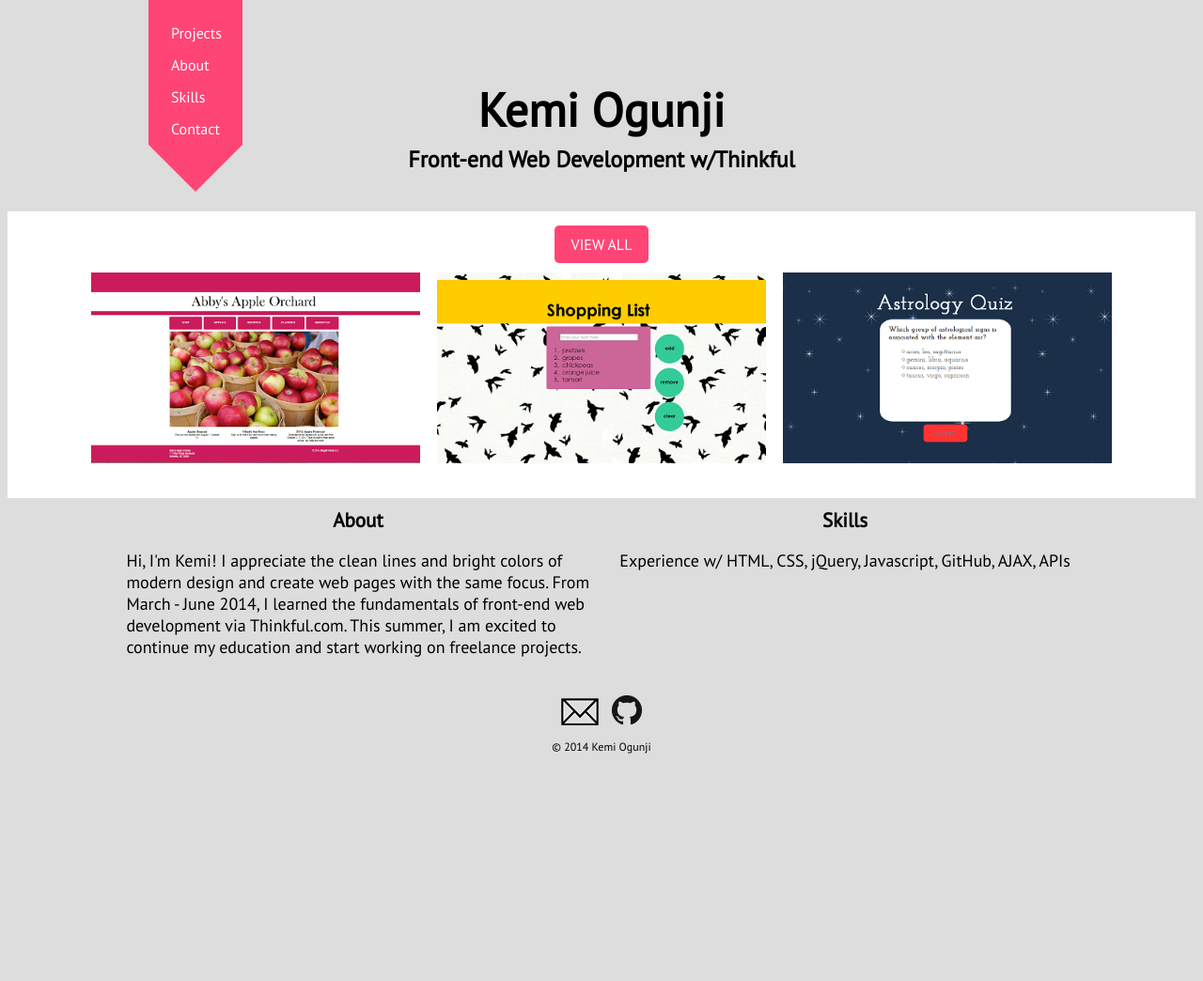
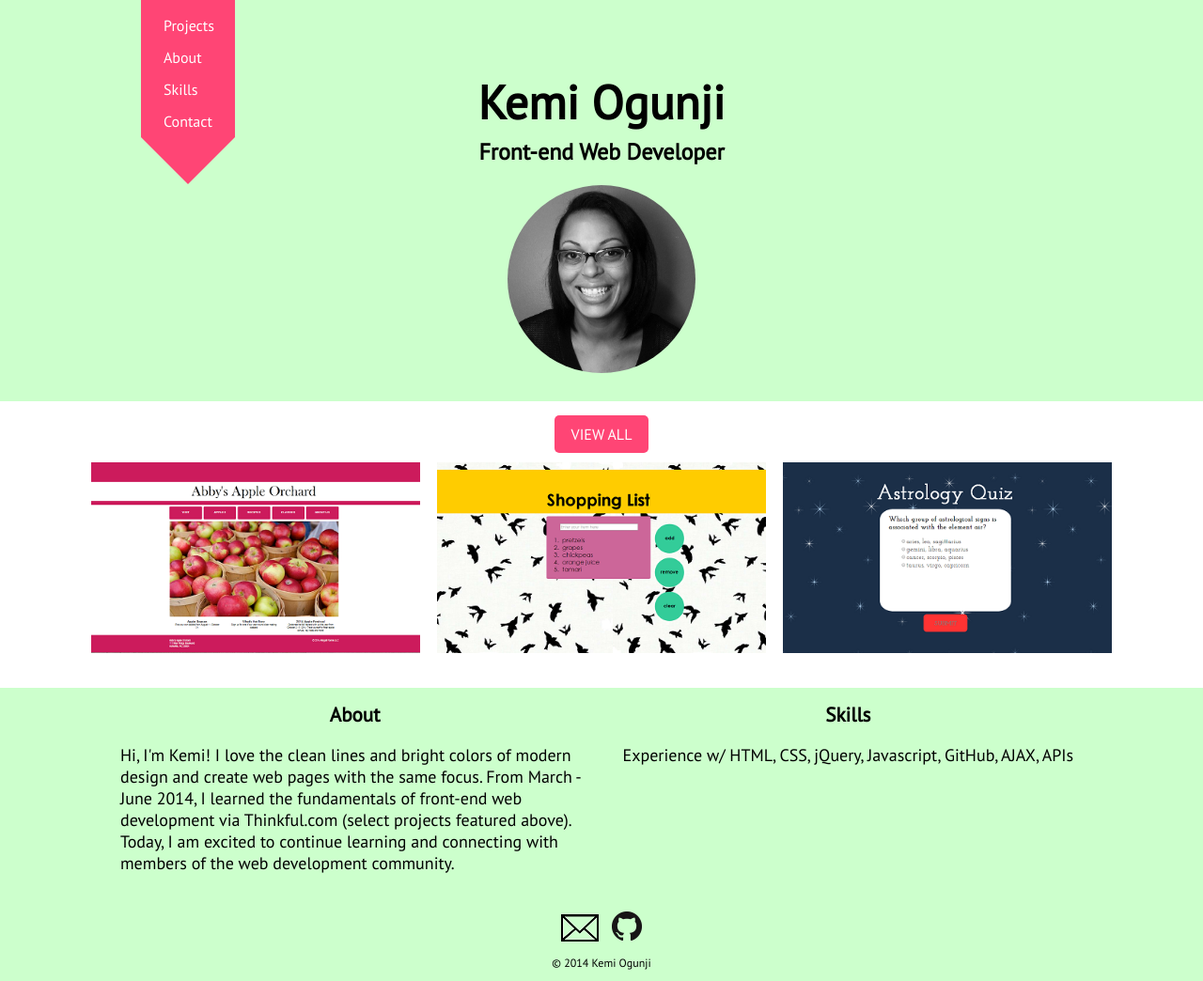
Before and after one commit to kemiwins/portfolio, a PHP site: page / in a window 1280 px wide. Shown: the whole page at 94% size. Before the commit the page ends 802 px from the top, so only its background shows below. Run offline with PHP 8.4, Linux system fonts and the light colour scheme.

Commit message:
bg color mint, bio photo

```diff
--- a/index.html
+++ b/index.html
@@ -20,10 +20,10 @@
 			</div>
 			<div id="triangle"></div>
 			<h1>Kemi Ogunji</h1>
-			<h2>Front-end Web Development w/Thinkful</h2>
-			<!--<div id="bio_photo">
-				<img src="images/kemi-bio-photo.jpg" alt="photo of web designer">
-			</div>-->
+			<h2>Front-end Web Developer</h2>
+			<div id="bio_photo">
+				<img src="images/k-ogunji-bio-photo.png" alt="photo of web designer">
+			</div>
 		</header>
 		<main class="site-content">
 			<div id="projects" >
@@ -38,7 +38,7 @@
 			</div>
 			<div id="about">
 				<h3>About</h3>
-				<p>Hi, I'm Kemi! I appreciate the clean lines and bright colors of modern design and create web pages with the same focus. From March - June 2014, I learned the fundamentals of front-end web development via Thinkful.com. This summer, I am excited to continue my education and start working on freelance projects.</p>
+				<p>Hi, I'm Kemi! I love the clean lines and bright colors of modern design and create web pages with the same focus. From March - June 2014, I learned the fundamentals of front-end web development via <a href="http://www.thinkful.com/">Thinkful.com</a> (select projects featured above). Today, I am excited to continue learning and connecting with members of the web development community.</p>
 			</div>
 			<div id="skills">
 				<h3>Skills</h3>
@@ -48,7 +48,7 @@
 		<footer id="bottom">
 			<div id="contact">
 				<ul>
-					<li><a href="mailto:kemi.mail@gmail.com" target="_top"><img src="images/mail-icon-grey.png" alt="mail icon"></a></li>
+					<li><a href="mailto:kemi.mail@gmail.com" target="_top"><img src="images/mail-icon-mint.png" alt="mail icon"></a></li>
 					<li><a href="https://github.com/kemiwins"><img src="images/GitHub-Mark-32px.png" alt="github icon"></a></li>
 				</ul>
 			</div>
--- a/main.css
+++ b/main.css
@@ -3,7 +3,8 @@
 }
 body {
 	min-width: 1200px;
-	background-color: #ddd;
+	background-color: #ccffcc;
+	margin: 0;
 }
 html, .site {
 	display: flex;
@@ -47,6 +48,9 @@ h2 {
 #nav li {
 	padding: 7px 10px;
 }
+#nav a {
+	color: #fff;
+}
 #triangle {
 	width: 0px;
 	height: 0px;
@@ -58,15 +62,14 @@ h2 {
 }
 a {
 	text-decoration: none;
-	color: #fff;
 }
-/*#bio_photo img {
-	width: 170px;
-	height: 170px;
+#bio_photo img {
+	width: 200px;
+	height: 200px;
 	border-radius: 50%;
 	display: block;
-	margin: 10px auto 0px auto;
-}*/
+	margin: 20px auto 0px auto;
+}
 #view {
 	width: 80px;
 	height: 20px;
@@ -83,7 +86,7 @@ a {
 }
 #projects {
 	height: 300px;
-	margin: 20px auto 0 auto;
+	margin: 10px auto 0px auto;
 	padding-top: 5px;
 	background-color: #fff;
 	text-align: center;
@@ -122,18 +125,20 @@ h3 {
 	font-size: 18px;
 }
 #about {
-	margin: 10px 1% 10px 10%;
+	margin: 15px 1% 10px 10%;
+}
+#about a:hover {
+	color: #fff;
 }
 #skills {
-	margin: 10px 10% 10px 1%;
+	margin: 15px 10% 10px 1%;
 	text-align: center;
 }
-
 #bottom {
 	text-align: center;
 	font-size: 12px;
 }
-#contact a {
+#contact a , #about a {
 	color: #000;
 }
 #contact li {
```
Also changed, not shown: images/k-ogunji-bio-photo.png (added), images/kemi-bio-photo.jpg (deleted), images/mail-icon-grey.png (deleted), images/mail-icon-mint.png (added).
